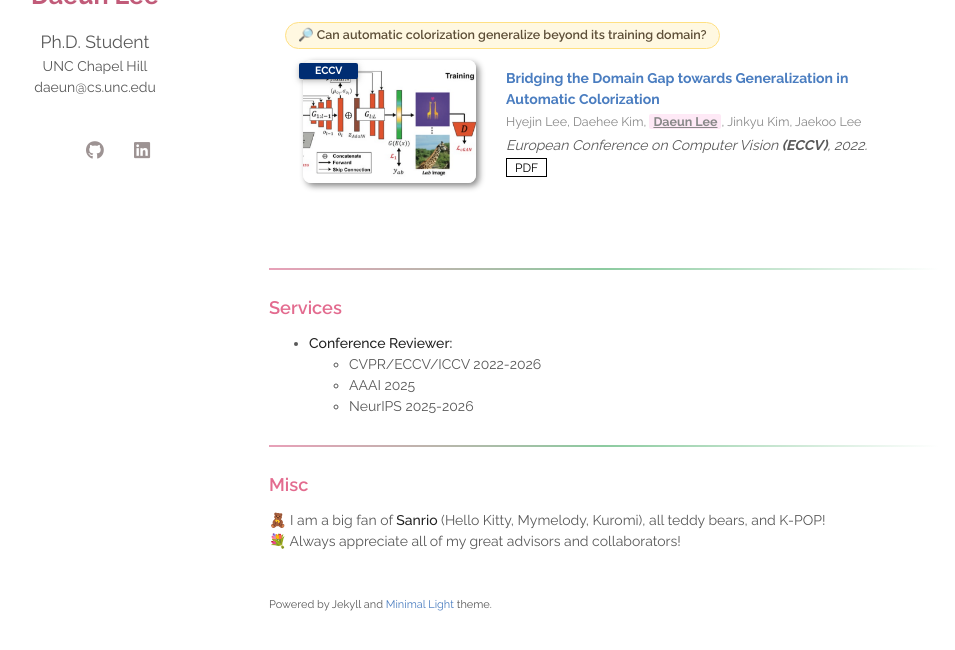
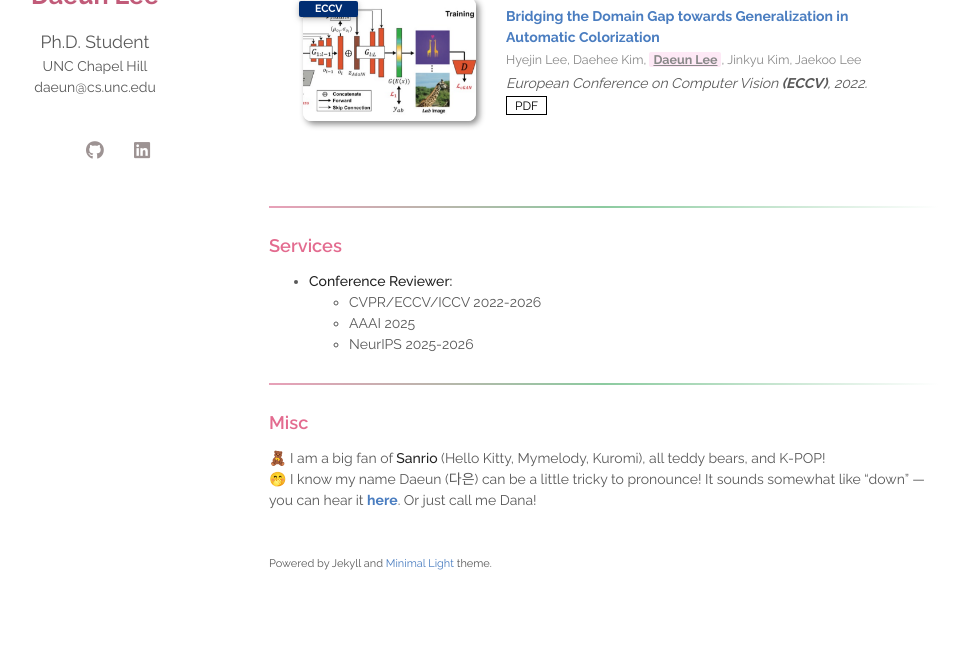
Before and after one commit to daeunni/daeunni.github.io, a Jekyll site: the page built from index.md, in a window 1280 px wide and 900 px high, scrolled down 2962 px, cut to the strip 216-866 px from the top of the window. Shown: the whole strip, without its empty margins (181-1136 px from the left). Built offline with Jekyll 4.4.1, drawn with Linux system fonts in a browser that asks for light colours; a style sheet for code colours, icons or effects is not loaded; some of the changed text lies outside the part shown.

Commit message:
Move name pronunciation guide to Misc section
Co-Authored-By: Claude Opus 4.6 <noreply@anthropic.com>

```diff
--- a/_includes/ack.md
+++ b/_includes/ack.md
@@ -4,4 +4,4 @@
 ## Misc
 
 🧸 I am a big fan of **Sanrio** (Hello Kitty, Mymelody, Kuromi), all teddy bears, and K-POP!
-💐 Always appreciate all of my great advisors and collaborators!
+🤭 I know my name Daeun (다은) can be a little tricky to pronounce! It sounds somewhat like "down" — you can hear it <b><a href="https://ipa-reader.com/?text=%2Fda.%C9%AFn%2F&utm_source=chatgpt.com">here</a></b>. Or just call me Dana!
```
Also changed, not shown: index.md (+0 -1 lines).
